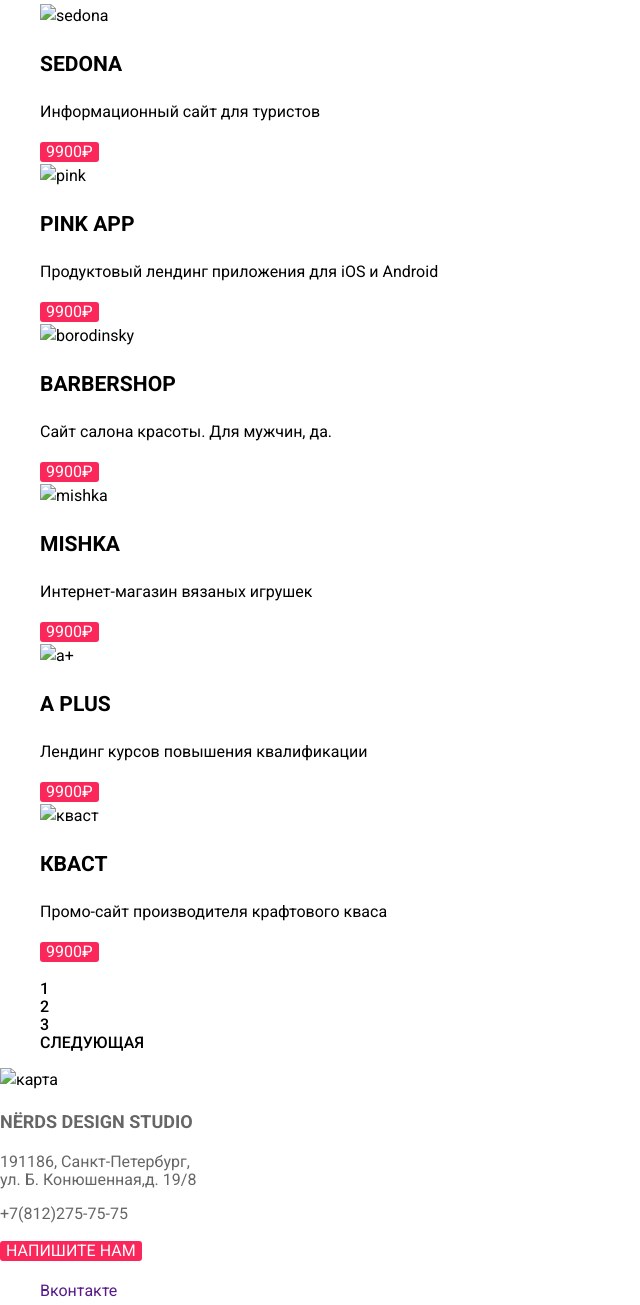
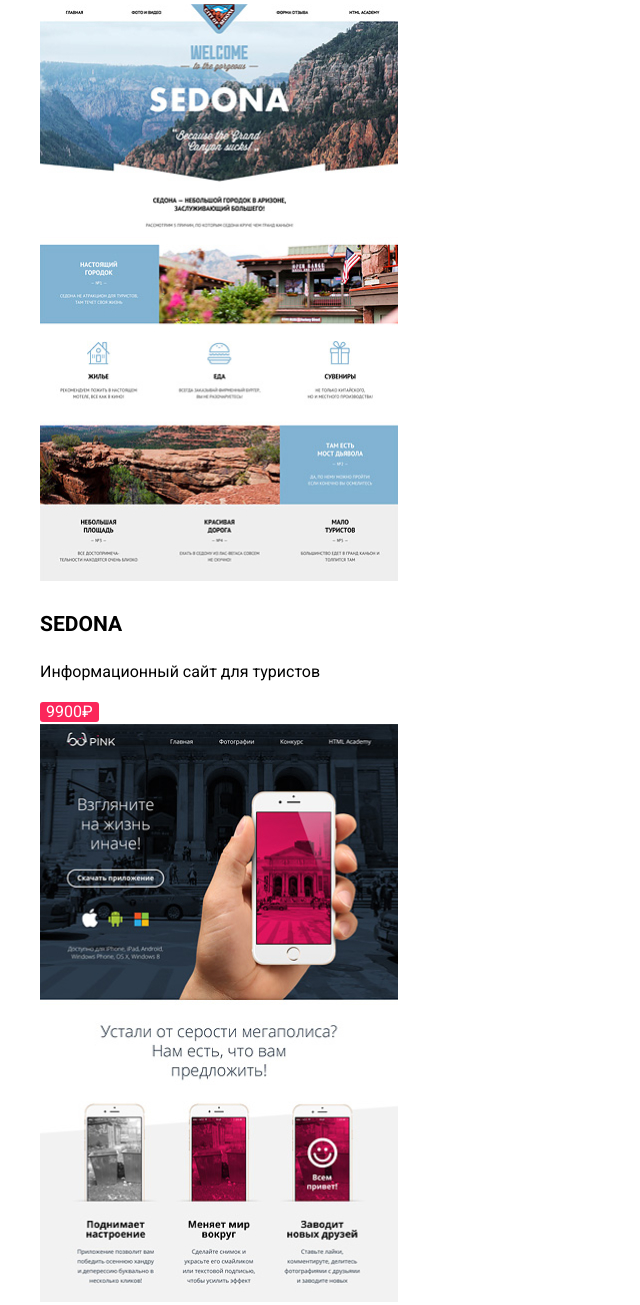
Before and after one commit to Antony703/1591651-nerds-29, a plain HTML site: page catalog.html in a window 1280 px wide. Shown: the part 834-2139 px from the top of the page, without its empty margins (0-640 px from the left). Drawn offline with Linux system fonts and the light colour scheme.

Commit message:
Update catalog.html

```diff
--- a/catalog.html
+++ b/catalog.html
@@ -65,42 +65,42 @@
         <h2>Готовые шаблоны</h2>
         <ul>
           <li>
-            <img src="img/img-sedona 1.jpg" width="358" height="578" alt="sedona">
+            <img src="img/img-sedona.jpg" width="358" height="578" alt="sedona">
             <div class="store-item">
               <a href="#"><h3>SEDONA</h3></a>
               <p>Информационный сайт для туристов</p>
               <button class="button button-web" type="button">9900₽</button>
             </div> </li>
           <li>
-            <img src="img/img-pink 1.jpg" width="358" height="578" alt="pink">
+            <img src="img/img-pink.jpg" width="358" height="578" alt="pink">
             <div class="store-item">
               <a href="#"><h3>PINK APP</h3></a>
               <p>Продуктовый лендинг приложения для iOS и Android</p>
               <button class="button button-web" type="button"> 9900₽</button>
             </div> </li>
           <li>
-            <img src="img/img-barbershop 1.jpg "  width="358" height="578" alt="borodinsky">
+            <img src="img/img-barbershop.jpg "  width="358" height="578" alt="borodinsky">
             <div class="store-item">
               <a href="#"><h3>BARBERSHOP</h3></a>
               <p>Сайт салона красоты. Для мужчин, да.</p>
               <button class="button button-web" type="button"> 9900₽</button>
             </div></li>
           <li>
-            <img src="img/img-mishka 1.jpg" width="358" height="578" alt="mishka">
+            <img src="img/img-mishka.jpg" width="358" height="578" alt="mishka">
             <div class="store-item">
               <a href="#"><h3>MISHKA</h3></a>
               <p>Интернет-магазин вязаных игрушек</p>
               <button class="button button-web" type="button"> 9900₽</button>
             </div></li>
           <li>
-            <img src="img/img-aplus 1.jpg" width="358" height="578" alt="a+">
+            <img src="img/img-aplus.jpg" width="358" height="578" alt="a+">
             <div class="store-item">
               <a href="#"><h3>A PLUS</h3></a>
               <p>Лендинг курсов повышения квалификации</p>
               <button class="button button-web" type="button"> 9900₽</button>
             </div></li>
           <li>
-            <img src="img/img-kvast 1.jpg" width="358" height="578" alt="кваст">
+            <img src="img/img-kvast.jpg" width="358" height="578" alt="кваст">
             <div class="store-item">
               <a href="#"><h3>КВАСТ</h3></a>
               <p>Промо-сайт производителя крафтового кваса</p>
@@ -119,7 +119,7 @@
     </main>
     <footer class="footer">
       <section class="map">
-        <img src="img/map 1.png" width="1440" height="416" alt="карта">
+        <img src="img/map.png" width="1440" height="416" alt="карта">
       </section>
       <section class="contacts">
         <div class="address">
```
